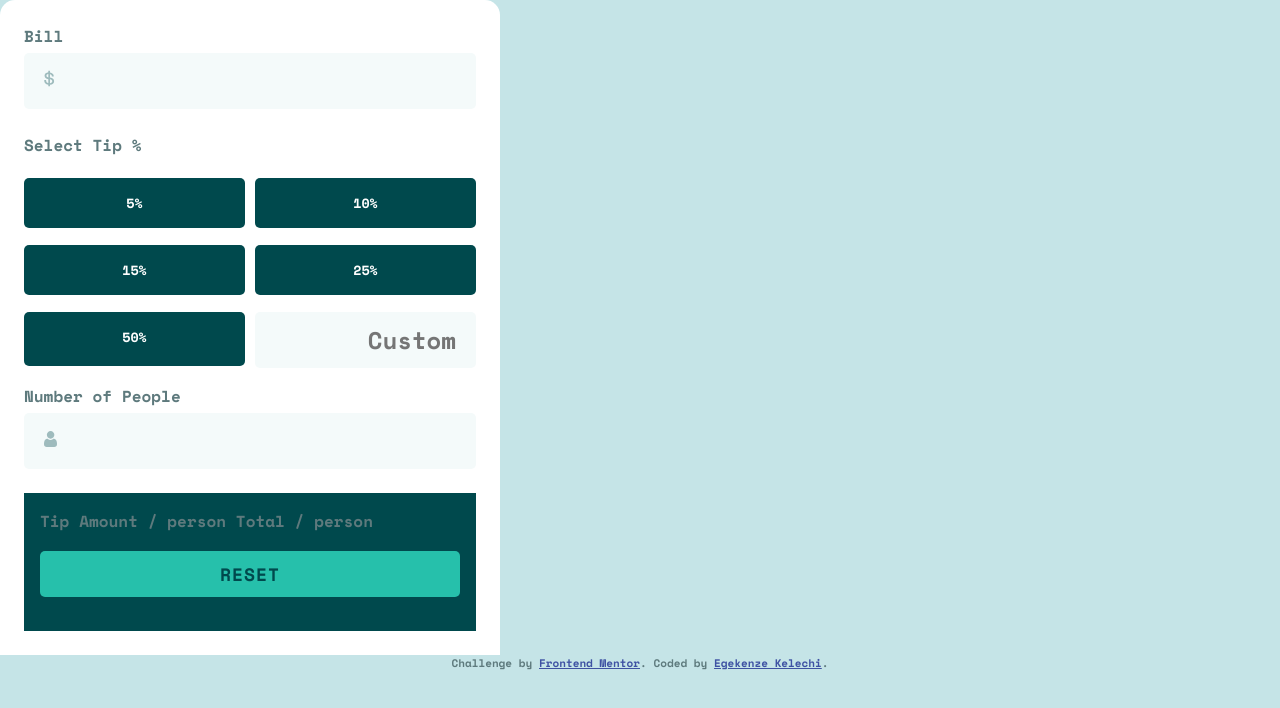
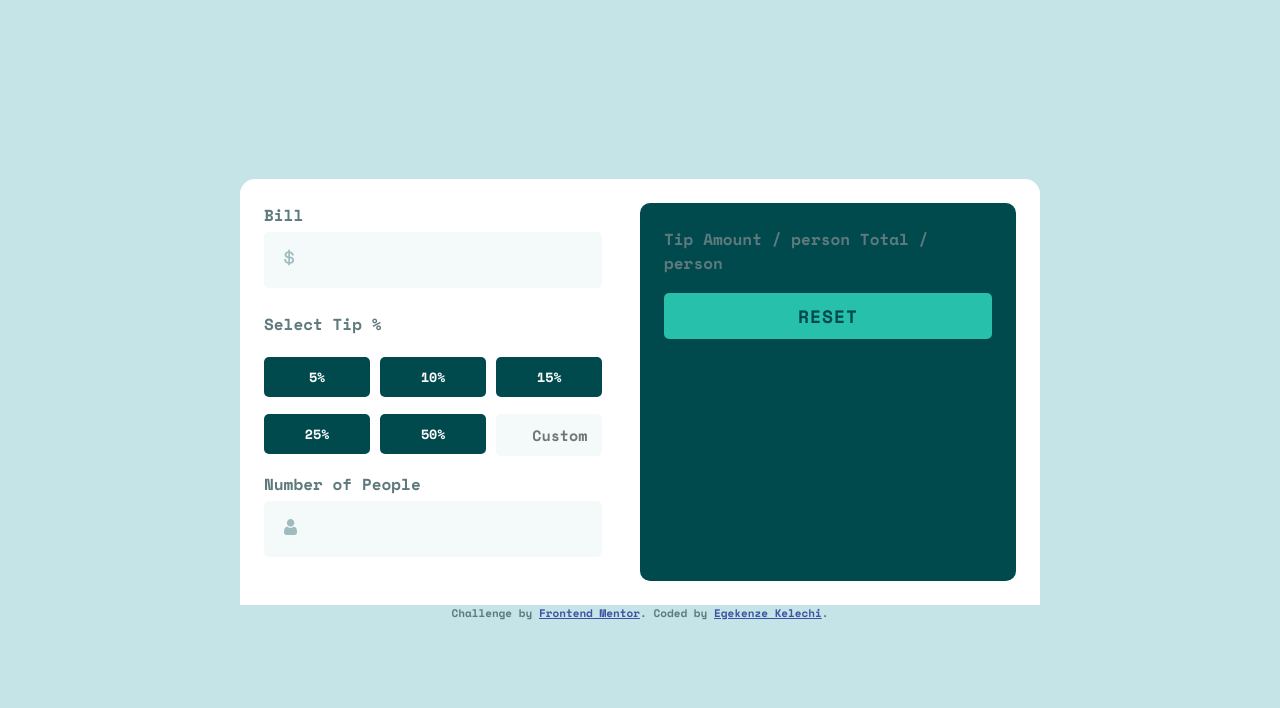
Before and after one commit to Keicee32/tip-calculator-frontend-mentor, a plain HTML site: page index.html in a window 1280 px wide. Drawn offline with nearby package versions, Linux system fonts and the light colour scheme.

Commit message:
added media queries

```diff
--- a/index.html
+++ b/index.html
@@ -20,6 +20,7 @@
   <main>
     <div class="container">
       <!-- Div here -->
+      <div class="inputs-container">
           <h4>Bill</h4>
 
           <input type="text" name="bill-input" id="bills" class="input">
@@ -32,12 +33,13 @@
             <button class="btn btn-accent">15%</button>
             <button class="btn btn-accent">25%</button>
             <button class="btn btn-accent">50%</button>
-          <input type="text" class="input" placeholder="Custom">
+            <input type="text" class="input custom"  placeholder="Custom">
           </div>
 
           <p>Number of People</p>
           <input type="text" name="people-input" id="people" class="input">
           <img src="./images/icon-person.svg" class="icon" alt="person icon">
+        </div>
 
         <!-- Div here -->
         <div class="bill-calculator">
--- a/style.css
+++ b/style.css
@@ -10,11 +10,12 @@ body {
     font-family: 'Space Mono', monospace, sans-serif;
     font-weight: 700;
     color: hsl(186, 14%, 43%);
+    min-height: 100vh;
 }
 
 .container {
     width: 100%;
-    max-width: 500px;
+    max-width: 800px;
     background-color: hsl(0, 0%, 100%);
     border-top-left-radius: 15px;
     border-top-right-radius: 15px;
@@ -23,21 +24,27 @@ body {
 
 .bill-calculator {
     background-color: hsl(183, 100%, 15%);
-    padding: 1em;
+    padding: 1.5em;
+    border-radius: 10px;
 }
 
 .input {
     width: 100%;
-    padding: 10px 20px;
+    padding: 10px 15px;
+    margin-top: 5px;
+    background-color: hsl(189, 41%, 97%);
+    outline: none;
     border: none;
-    margin-top: 5px;
     border-radius: 5px;
-    background-color: hsl(189, 41%, 97%);
-    text-align: right;
-    outline: none;
     color: hsl(183, 100%, 15%);
+    line-height: 20px;
     font-size: 24px;
     font-family: inherit;
+    text-align: right;
+}
+
+.custom {
+    font-size: 15px;
 }
 
 .icon {
@@ -54,7 +61,7 @@ body {
 
 .btn {
     width: 100%;
-    padding: 10px 25px;
+    padding: 10px 20px;
     font-family: inherit;
     text-transform: uppercase;
     border: none;
@@ -65,7 +72,7 @@ body {
 
 .btn-accent {
     display: grid;
-    grid-template-rows: 30px;
+    grid-template-rows: 20px;
     color:  hsl(0, 0%, 100%);
     align-items: center;
 }
@@ -78,3 +85,29 @@ body {
     color: hsl(183, 100%, 15%);
     margin: 1em 0;
 }
+
+@media (min-width: 600px) {
+    body {
+        display: flex;
+        flex-direction: column;
+        justify-content: center;
+        align-items: center;
+    }
+
+    .container {
+        display: flex;
+        justify-content: space-between;
+    }
+
+    .inputs-container{
+        width: 45%;
+    }
+
+    .bill-calculator {
+        width: 50%;
+    }
+
+    .buttons-div {
+        grid-template-columns: repeat(3, 1fr);
+    }
+}
```
Lines whose indentation alone changed are shown as unchanged.
